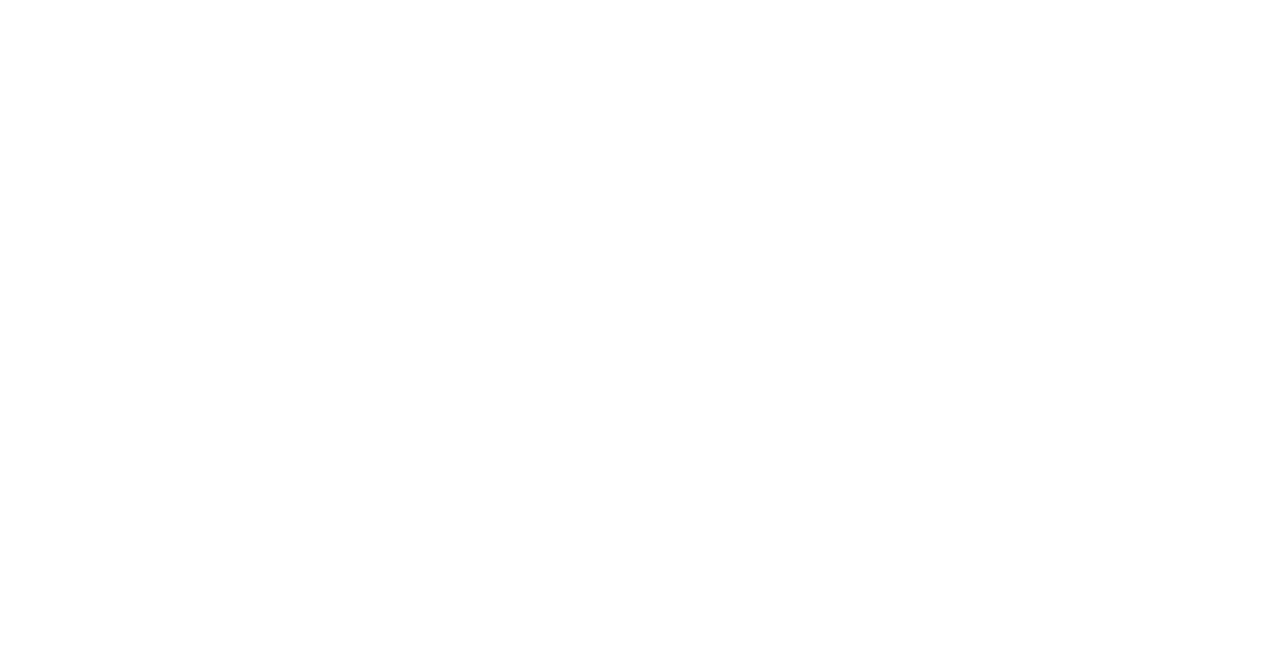
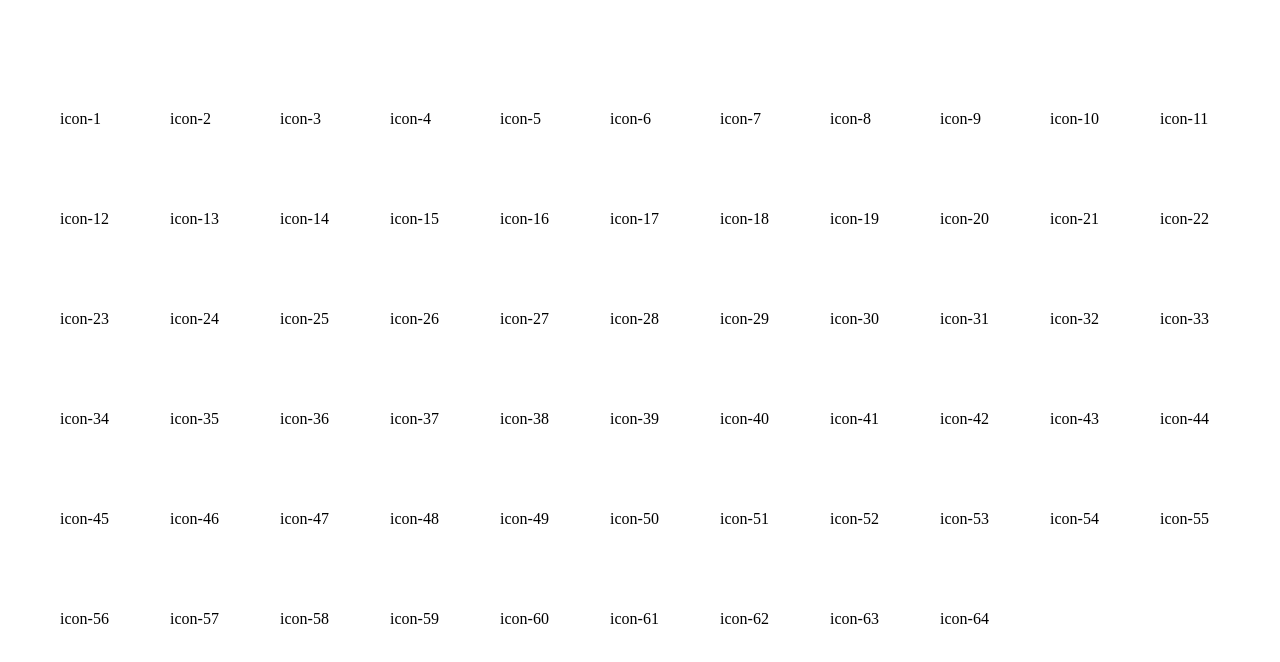
Before and after one commit to MyLinhIT/Metanet_ImageSprites, a plain HTML site: page index.html in a window 1280 px wide. Drawn offline with Linux system fonts and the light colour scheme.

Commit message:
Edit name icon

```diff
--- a/assets/css/style.css
+++ b/assets/css/style.css
@@ -11,6 +11,9 @@ body {
   width: 100%;
   display: flex;
   flex-wrap: wrap;
+}
+.box-icon p {
+  margin-top: 50px;
 }
 .icon {
   margin: 30px;
--- /dev/null
+++ b/assets/js/main.js
@@ -0,0 +1,7 @@
+const icons = document.getElementsByClassName("icon");
+
+for (let i = 0; i < icons.length; i++) {
+  let paragraph = document.createElement("p");
+  paragraph.textContent = "icon-" + (i + 1);
+  icons[i].append(paragraph)
+}
--- a/index.html
+++ b/index.html
@@ -78,6 +78,7 @@
     <div class="icon icon-63"></div>
     <div class="icon icon-64"></div>
   </div>
+  <script src="assets/js/main.js" type="text/javascript"></script>
 </body>
 
 </html>
```
